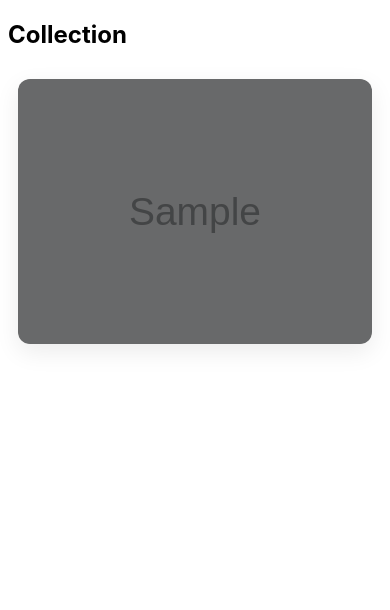
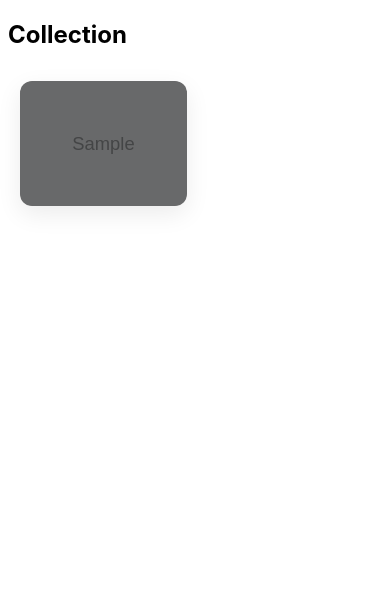
Before and after one commit to voanhkiet/painting-site, a Flask app: page /gallery in a window 390 px wide. Shown: the part 97-707 px from the top of the page. Run offline with Flask 3, Linux system fonts and the light colour scheme; tables that the repository leaves empty hold one stand-in row (values such as "Sample post"); grey boxes marked "Sample" are stand-in pictures.

Commit message:
update css again

```diff
--- a/static/css/style.css
+++ b/static/css/style.css
@@ -103,7 +103,8 @@ body {
 .gallery {
     gap: 20px;
 
-
+    display: flex;
+    gap: 16px;
 
     align-items: start;
     max-width: 1400px;
@@ -111,22 +112,21 @@ body {
     padding: 12px;
 }
 
-/* Tablet */
-@media (max-width: 1024px) {
-    .gallery {
-        padding: 10px;
-    }
+/* columns created by JS */
+.gallery > div {
+    flex: 1;
+    display: flex;
+    flex-direction: column;
+    gap: 16px;
 }
 
-/* Mobile */
 @media (max-width: 600px) {
     .gallery {
-        /* 🔥 key */
-        padding: 10px;
+        flex-direction: row;
     }
 
-    .card {
-        margin-bottom: 12px;
+    .gallery > div {
+        flex: 1;
     }
 }
 
@@ -154,9 +154,9 @@ body {
    width: 100%;
    height: auto;
    display: block;
-    max-height: 70vh;
     border-radius: 10px;
-    object-fit: cover;
+    object-fit: contain;
+    max-height: none;
 
    transition: transform 0.4s ease;
 
```
